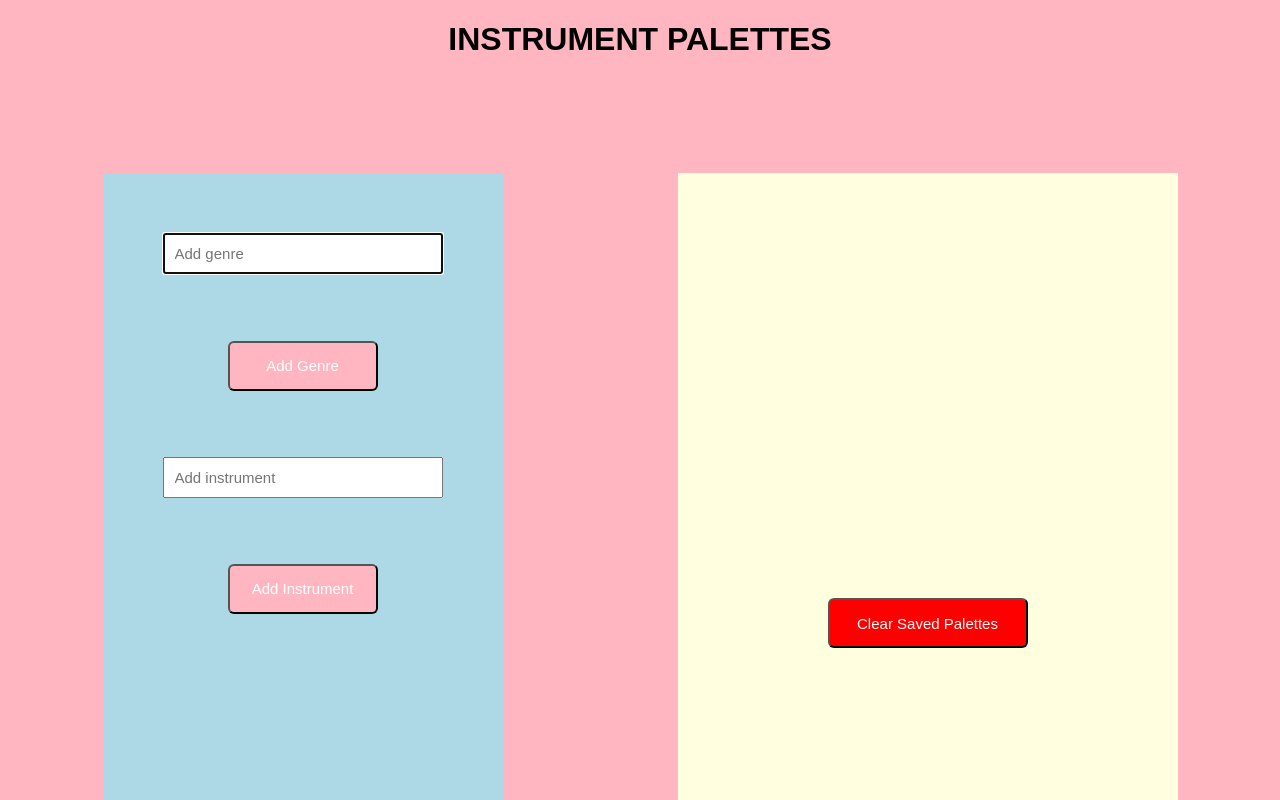
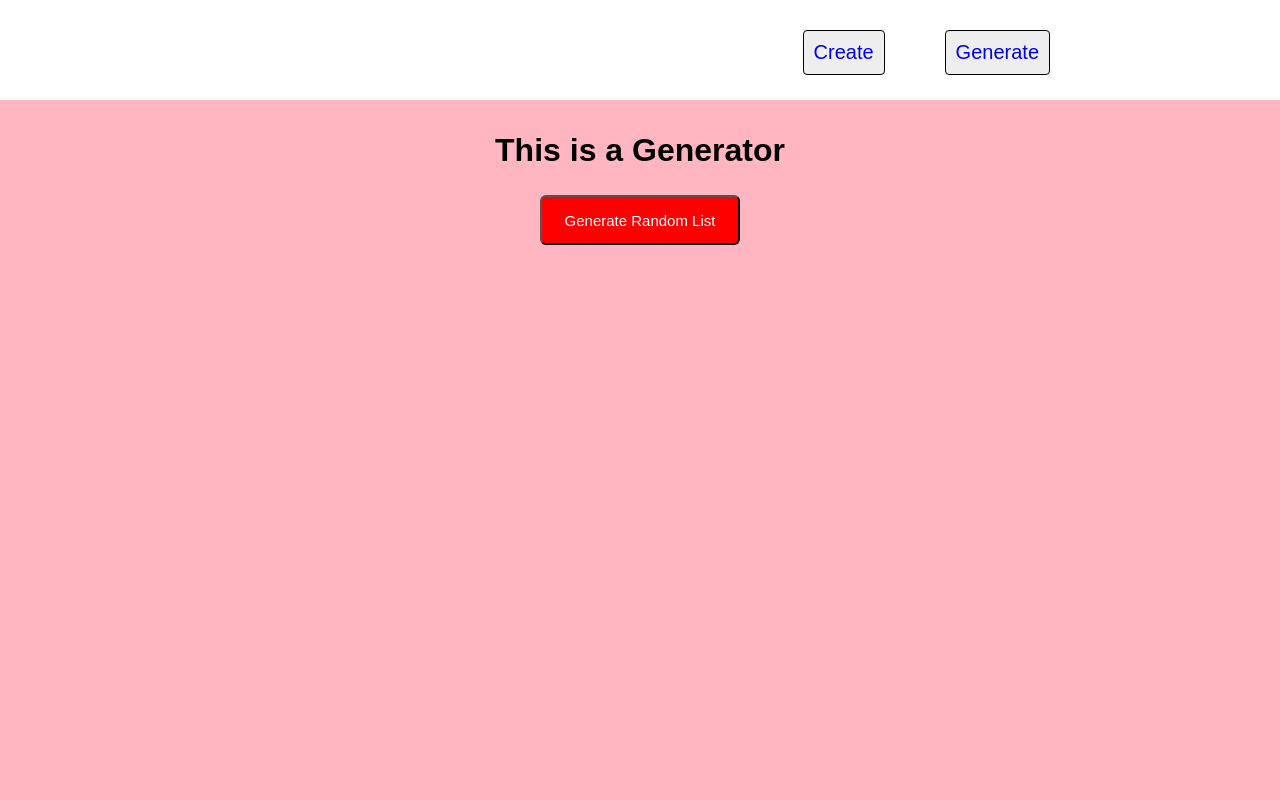
Before and after one commit to greggfine/palette-2, a React (Create React App) app: page /generate in a window 1280 px wide. Shown: the top 800 px of the page. Built offline with nearby package versions, Linux system fonts and the light colour scheme.

Commit message:
add random generator function

```diff
--- a/package.json
+++ b/package.json
@@ -5,6 +5,7 @@
   "dependencies": {
     "react": "^16.4.2",
     "react-dom": "^16.4.2",
+    "react-router-dom": "^4.3.1",
     "react-scripts": "1.1.4"
   },
   "scripts": {
--- a/src/App.css
+++ b/src/App.css
@@ -4,6 +4,7 @@ html{
 
 body {
   background-color: lightpink;
+  /* border: 5px solid #000; */
 }
 
 .App {
--- a/src/App.js
+++ b/src/App.js
@@ -153,6 +153,7 @@ class App extends Component {
       userInput
     } = this.state;
 
+
     return (
         <div>
           <Header />
@@ -165,7 +166,6 @@ class App extends Component {
                 currentGenre={currentGenre}
                 handleAddGenre={this.handleAddGenre}
               />
-
               <InstrumentInput
                 handleInstrumentOnChange={this.handleInstrumentOnChange}
                 handleInstrumentKeypress={this.handleInstrumentKeypress}
@@ -173,8 +173,8 @@ class App extends Component {
                 handleAddInstrument={this.handleAddInstrument}
               />
               <CurrentDisplay
+                currentInstruments={currentInstruments}
                 currentGenre={currentGenre}
-              currentInstruments={currentInstruments}
                 removeInstrument={this.removeInstrument}
               />
               <Buttons
@@ -187,6 +187,7 @@ class App extends Component {
               savedPalettes={savedPalettes}
             />
           </div>
+
         </div>
     );
   }
--- /dev/null
+++ b/src/components/Generator.css
@@ -0,0 +1,12 @@
+.generator{
+   text-align: center;
+}
+
+html{
+    font-size: 10px;
+}
+
+ul{
+    font-size: 2rem;
+    list-style-type: none;
+}
--- /dev/null
+++ b/src/components/Generator.js
@@ -0,0 +1,71 @@
+import React, { Component } from 'react';
+import './Generator.css';
+
+const instList = [
+    'gtr', 'bass', 'drums', 'flute', 'violin', 'trombone', 'viola', 'harp', 'cornet', 'vocal', 'shout'
+
+]
+
+class Generator extends Component {
+    constructor(props){
+        super(props)
+
+        this.state={
+            instruments: [
+            ]
+        }
+    }
+
+    generateRandNum(arr){
+        return Math.floor(Math.random() * arr.length)
+    }
+
+    generateFourRandNums(arr){
+        const result = [];
+        let randNum;
+
+        while(result.length < 6){
+            randNum = this.generateRandNum(arr);
+            if(!result.includes(randNum)){
+                result.push(randNum)
+            }
+        }
+        return result
+    }
+
+    generatePermutatedArr(arr){
+        const result = [];
+        const fourRandNums = this.generateFourRandNums(arr);
+        fourRandNums.forEach((num)=>{
+            result.push(arr[num])
+        })
+        this.setState((prevState)=>{
+            return{
+                instruments: [...result]
+            }
+        })
+    }
+
+
+
+    render(){
+        const { instruments } = this.state;
+        const mappedInstruments = instruments.map((instrument) => {
+            return <li key={ instrument }>{ instrument }</li>
+        })
+        return(
+            <div className="generator">
+                <h1>This is a Generator</h1>
+                <button
+                    onClick={()=>this.generatePermutatedArr(instList) }
+                >Generate Random List</button>
+                <ul>
+                    { mappedInstruments }
+                </ul>
+            </div>
+        )
+    }
+
+}
+
+export default Generator;
--- a/src/components/GenreInput.js
+++ b/src/components/GenreInput.js
@@ -16,6 +16,7 @@ const GenreInput = ({
       onChange={e => handleGenreOnChange(e)}
       onKeyPress={e => handleGenreKeypress(e)}
       disabled = {currentGenre}
+      style={currentGenre? { backgroundColor: '#ccc' }:{ backgroundColor: '#fff' }}
   />
       <button
         className="add-genre-btn"
--- a/src/components/Header.css
+++ b/src/components/Header.css
@@ -1,4 +1,5 @@
 h1 {
   text-align: center;
   font-size: 3.2rem;
+  color: black;
 }
--- a/src/components/SavedPalettes.js
+++ b/src/components/SavedPalettes.js
@@ -5,11 +5,11 @@ const SavedPalettes = ({ savedPalettes, clearSavedPalettes }) => (
   <div className="saved-palettes">
     {savedPalettes.map(savedPalette => {
       return (
-        <div>
+        <div key={savedPalette.genre}>
           <h1>{savedPalette.genre}</h1>
           <ul>
             {savedPalette.instruments.map(inst => {
-              return <li>{inst}</li>;
+              return <li key={ inst }>{inst}</li>;
             })}
           </ul>
         </div>
--- a/src/index.css
+++ b/src/index.css
@@ -1,5 +1,41 @@
 body {
   margin: 0;
+  font-family: sans-serif;
+  font-size: 10px;
+  box-sizing: border-box;
+}
+
+nav{
+  background-color: #fff;
+  height: 100px;
+  margin: 0;
   padding: 0;
-  font-family: sans-serif;
 }
+
+nav #nav-ul{
+  /* border: 5px solid red; */
+  margin: 0;
+  display: flex;
+  justify-content: flex-end;
+  font-size: 2rem;
+  list-style-type: none;
+  padding-right: 200px;
+}
+
+nav .link-li{
+  padding: 10px;
+  text-decoration: none;
+  border: 1px solid #000;
+  border-radius: 4px;
+  background-color: #eee;
+  margin: 30px;
+}
+
+nav .link-li:hover{
+  background-color: red;
+  color: #fff;
+}
+
+.link {
+  text-decoration: none;
+}
--- a/src/index.js
+++ b/src/index.js
@@ -2,7 +2,31 @@ import React from 'react';
 import ReactDOM from 'react-dom';
 import './index.css';
 import App from './App';
+import Generator from './components/Generator';
 import registerServiceWorker from './registerServiceWorker';
+import {
+    BrowserRouter,
+    Link,
+    Route
+} from 'react-router-dom'
 
-ReactDOM.render(<App />, document.getElementById('root'));
+ReactDOM.render(
+  <BrowserRouter>
+    <nav>
+      <ul id="nav-ul">
+        <Link className="link" to="/create">
+          <li className="link-li">Create</li>
+        </Link>
+        <Link className="link" to="/generate">
+          {" "}
+          <li className="link-li">Generate</li>
+        </Link>
+      </ul>
+      <Route path="/create" component={App} />
+      <Route path="/generate" component={Generator} />
+    </nav>
+  </BrowserRouter>,
+
+  document.getElementById("root")
+);
 registerServiceWorker();
```
Also changed, not shown: src/components/Buttons.js (line endings or trailing spaces), 1 other file (tests, documents, lock files or other folders). Lines whose indentation alone changed are shown as unchanged.
